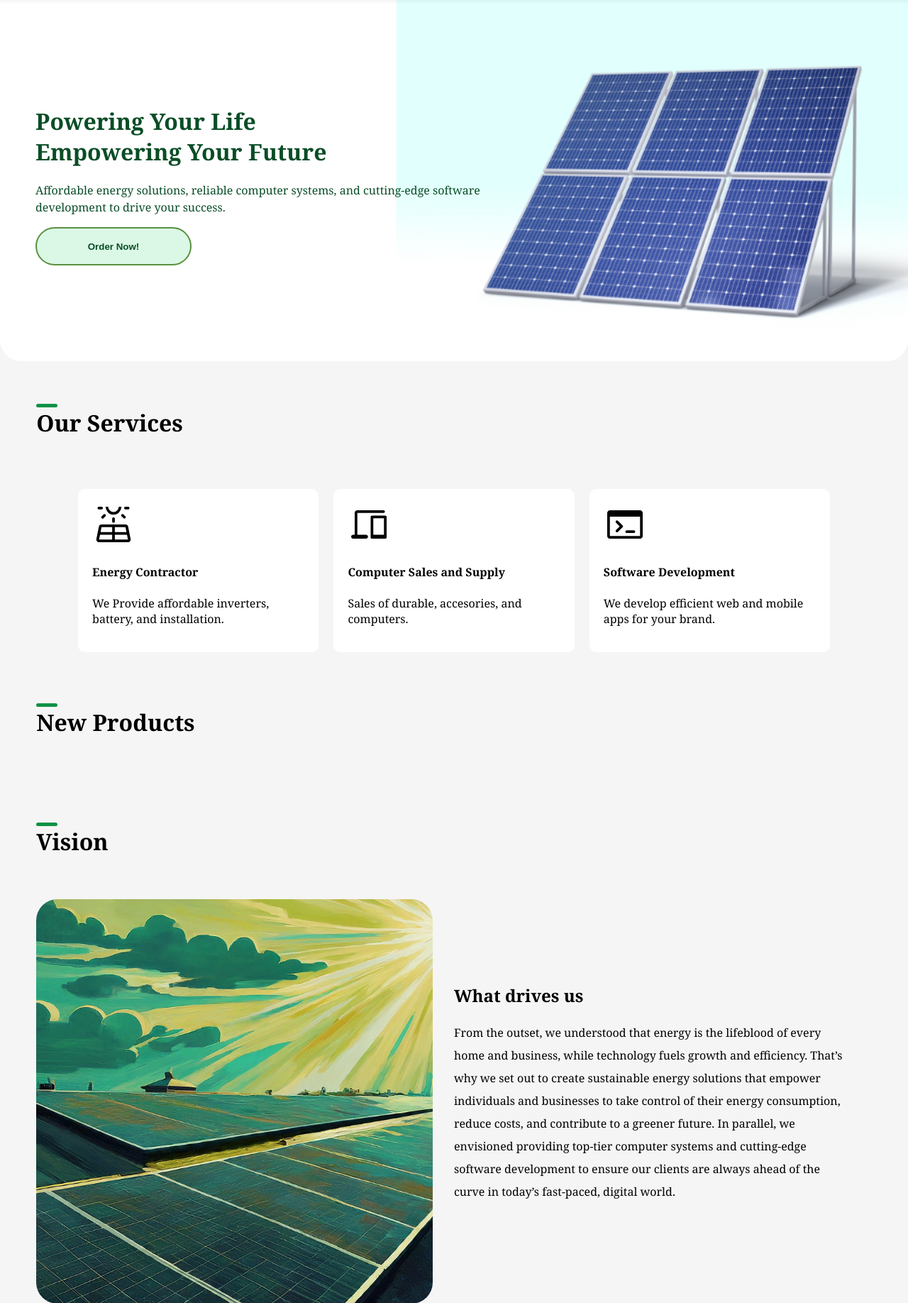
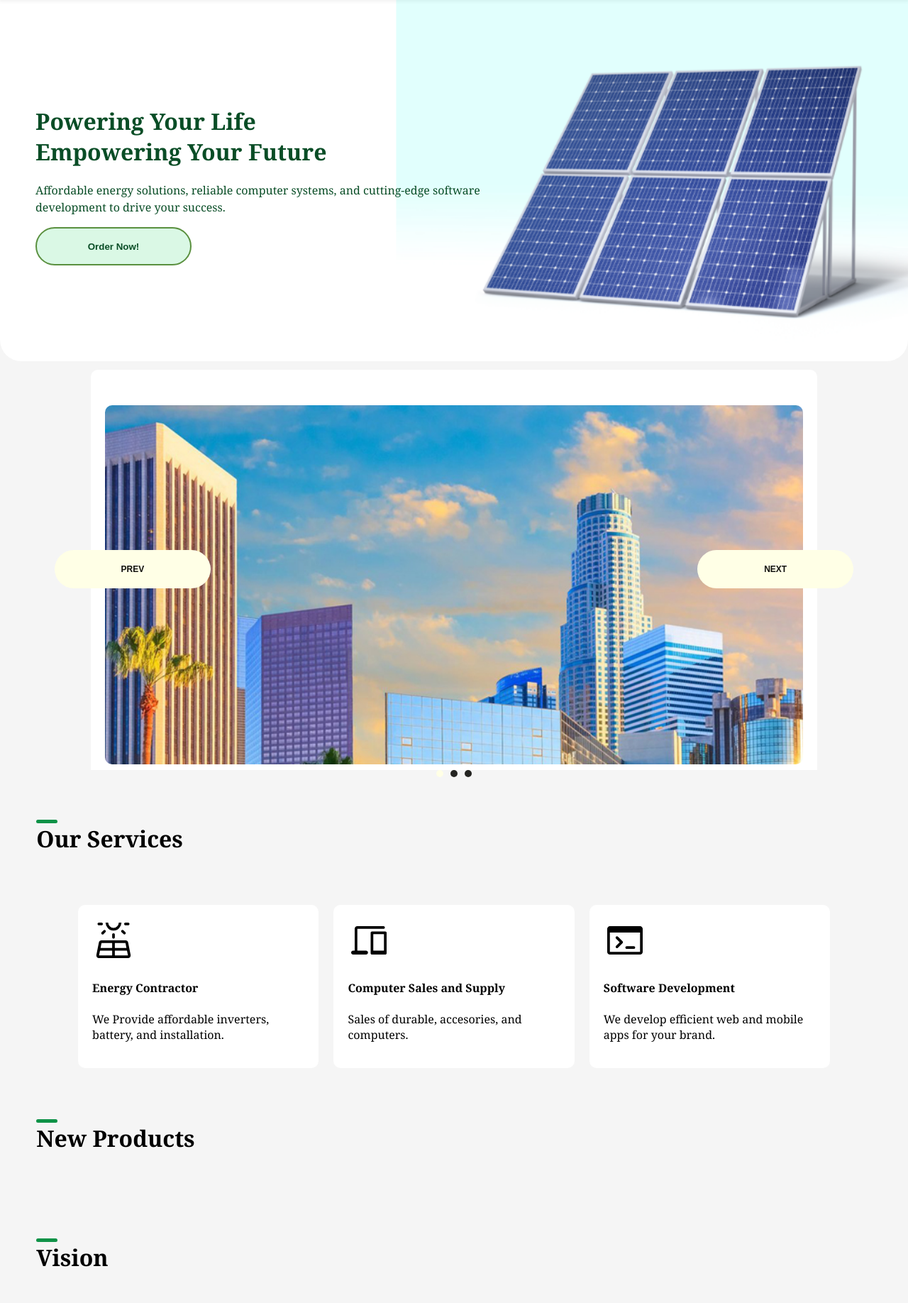
Before and after one commit to akintolatech/fabletech, a Django app: template webcms/templates/webcms/pages/index.html in a window 1280 px wide. Shown: the part 71-1907 px from the top of the page at 71% size. Run offline with Django 5.2, Linux system fonts and the light colour scheme; the template is opened without the code that fills it, so the values that code supplies are empty; some libraries are stand-ins or nearby versions.

```diff
--- a/shop/templates/shop/product/detail.html
+++ b/shop/templates/shop/product/detail.html
@@ -25,7 +25,7 @@
                   {{ product.category }}
                 </a>
               </h2>
-              <p class="price">${{ product.price }}</p>
+              <p class="price"> &#x20A6 {{ product.price }}</p>
               <form action="{% url 'cart:cart_add' product.id %}" method="post">
                 {{ cart_product_form }}
                 {% csrf_token %}
--- a/shop/templates/shop/product/list.html
+++ b/shop/templates/shop/product/list.html
@@ -90,7 +90,7 @@
 
                             <div class="product-card-price">
                                 <p>{{ product.name |truncatewords:5|linebreaks }}</p>
-                                <h4>${{ product.price }}</h4>
+                                <h4> &#x20A6 {{ product.price }}</h4>
                             </div>
 
                             <div class="product-qty-controls-container">
--- a/static/js/toggle.js
+++ b/static/js/toggle.js
@@ -18,6 +18,62 @@ $(document).ready(
 
     }
 )
+
+
+// Slider
+document.addEventListener("DOMContentLoaded", function () {
+    let carousel = document.querySelector(".carousel");
+    let items = carousel.querySelectorAll(".item");
+    let dotsContainer = document.querySelector(".dots");
+
+    // Insert dots into the DOM
+    items.forEach((_, index) => {
+      let dot = document.createElement("span");
+      dot.classList.add("dot");
+      if (index === 0) dot.classList.add("active");
+      dot.dataset.index = index;
+      dotsContainer.appendChild(dot);
+    });
+
+    let dots = document.querySelectorAll(".dot");
+
+    // Function to show a specific item
+    function showItem(index) {
+      items.forEach((item, idx) => {
+        item.classList.remove("active");
+        dots[idx].classList.remove("active");
+        if (idx === index) {
+          item.classList.add("active");
+          dots[idx].classList.add("active");
+        }
+      });
+    }
+
+    // Event listeners for buttons
+    document.querySelector(".prev").addEventListener("click", () => {
+      let index = [...items].findIndex((item) =>
+        item.classList.contains("active")
+      );
+      showItem((index - 1 + items.length) % items.length);
+    });
+
+    document.querySelector(".next").addEventListener("click", () => {
+      let index = [...items].findIndex((item) =>
+        item.classList.contains("active")
+      );
+      showItem((index + 1) % items.length);
+    });
+
+    // Event listeners for dots
+    dots.forEach((dot) => {
+      dot.addEventListener("click", () => {
+        let index = parseInt(dot.dataset.index);
+        showItem(index);
+      });
+    });
+  });
+
+
 
 
 // Initialize the map
--- a/static/styles/style.css
+++ b/static/styles/style.css
@@ -245,6 +245,125 @@ svg {
   transform: translateY(-0.4rem) rotate(-45deg);
   transform-origin: 50% 50%;
 }
+
+
+.carousel-container {
+    width: 80%;
+    margin: auto;
+    position: relative;
+    display: flex;
+    flex-direction: column;
+    gap: var(--lx-gap);
+
+    .carousel {
+      aspect-ratio: 16/9;
+      width: 100%;
+      position: relative;
+      overflow: hidden;
+
+      .item {
+        opacity: 0;
+        width: 100%;
+        height: 100%;
+        display: none;
+        transition: opacity 0.5s ease-in-out;
+
+        img {
+          width: 100%;
+          height: 100%;
+          object-fit: cover;
+          object-position: center;
+        }
+
+        .caption {
+          width: 100%;
+          padding: var(--lx-space-01);
+          position: absolute;
+          bottom: 0;
+          text-transform: uppercase;
+          text-align: center;
+          font-size: 12px;
+          background-color: rgba(0, 0, 0, 0.5);
+        }
+
+        &.active {
+          opacity: 1;
+          display: block;
+        }
+      }
+    }
+
+    .btn {
+      padding: 1em 2em;
+      position: absolute;
+      transform: translateY(-50%);
+      top: 50%;
+      outline: none;
+      border: none;
+      cursor: pointer;
+      text-transform: uppercase;
+      font-size: 12px;
+      font-weight: 900;
+      color: #10100e;
+      background-color: #ffffe6;
+      transition: transform 0.2s ease-in-out;
+
+      &:active,
+      &:focus {
+        transform: translateY(-50%) scale(0.9);
+      }
+
+      &:hover {
+        transform: translateY(-50%) scale(0.96);
+      }
+    }
+
+    .prev {
+      left: -5%;
+    }
+
+    .next {
+      right: -5%;
+    }
+
+    .dots {
+      display: flex;
+      align-items: center;
+      justify-content: center;
+      gap: 10px;
+
+      .dot {
+        cursor: pointer;
+        height: 10px;
+        width: 10px;
+        background-color: #242421;
+        transition: background-color 0.2s ease;
+        border-radius: 50%;
+
+        &.active,
+        &:hover {
+          background-color: #ffffe6;
+        }
+      }
+    }
+  }
+
+
+
+
+
+
+
+
+
+
+
+
+
+
+
+
+
 
 
 
--- a/webcms/templates/webcms/pages/index.html
+++ b/webcms/templates/webcms/pages/index.html
@@ -22,6 +22,44 @@
         </div>
 
     </div>
+
+    <div class="carousel-container">
+
+        <div class="carousel">
+
+          <div class="item active">
+            <img src="{% static 'img/landing.jpg' %}" alt="Image 1" />
+            <div class="text">
+                <h1>Powering Your Life<br/>Empowering Your Future</h1>
+                <p>
+                    Affordable energy solutions, reliable computer systems,
+                    and cutting-edge software development to drive your success.
+                </p>
+                <button>Order Now!</button>
+            </div>
+          </div>
+
+          <div class="item">
+            <img src="{% static 'img/landing.png' %}" alt="Image 1" />
+            <p class="caption">Caption for Image 2</p>
+          </div>
+
+          <div class="item">
+            <img src="{% static 'img/contact.jpg' %}" alt="Image 1" />
+            <p class="caption">Caption for Image 3</p>
+          </div>
+
+        </div>
+
+        <button class="btn prev">Prev</button>
+        <button class="btn next">Next</button>
+
+        <div class="dots"></div>
+
+    </div>
+
+
+
 {% endblock %}
 
 {% block content %}
@@ -81,7 +119,7 @@
                 <img src="{% if new_product.image %}{{ new_product.image.url }}{% else %}{% static 'img/no_image.png' %}{% endif %}" />
                 <div class="product-item-content">
                     <h3>{{ new_product.name }}</h3>
-                    <p>{{ new_product.price }}</p>
+                    <p>&#x20A6 {{ new_product.price }}</p>
                      <a href="{{ new_product.get_absolute_url }}">
                          <button>Order</button>
                      </a>
@@ -141,7 +179,7 @@
 
                             <div class="product-card-price">
                                 <p>{{ product.name |truncatewords:5|linebreaks }}</p>
-                                <h4>${{ product.price }}</h4>
+                                <h4> &#x20A6 {{ product.price }}</h4>
                             </div>
 
                             <div class="product-qty-controls-container">
```
Also changed, not shown: db.sqlite3.
